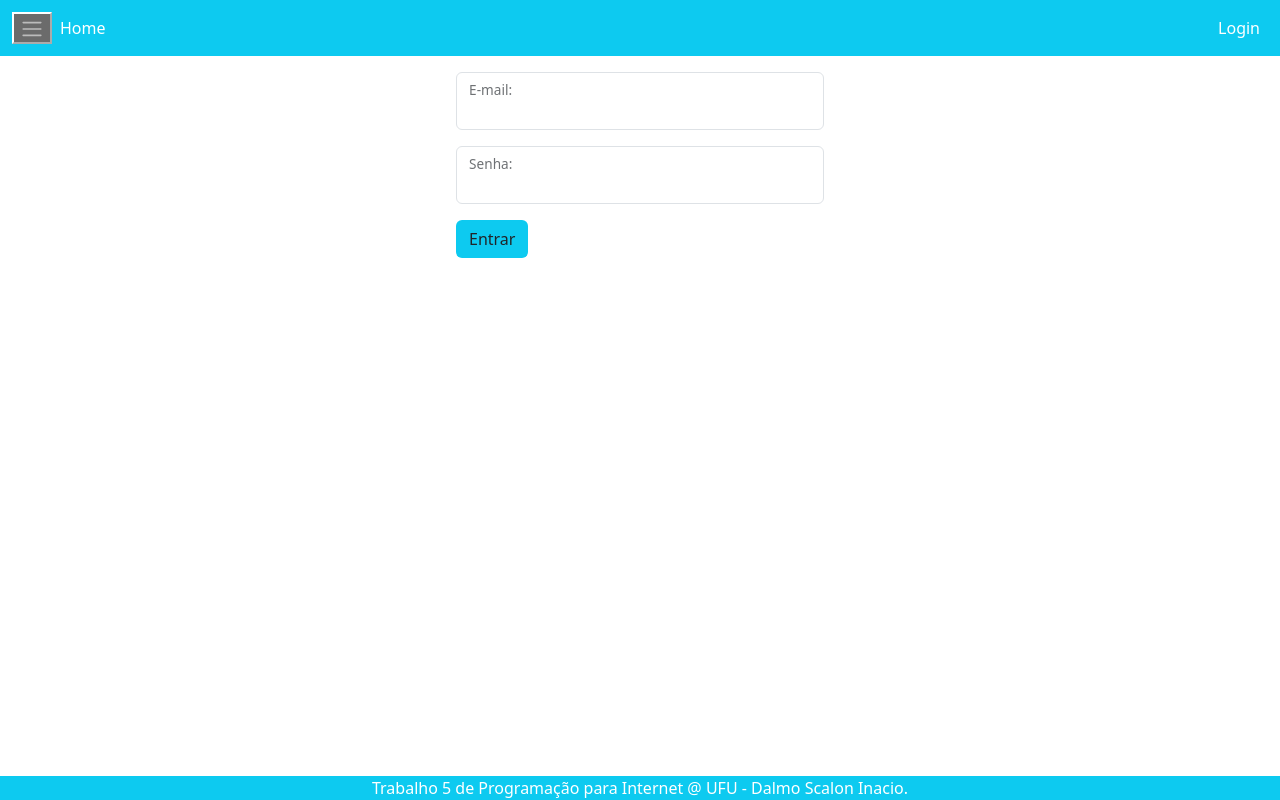
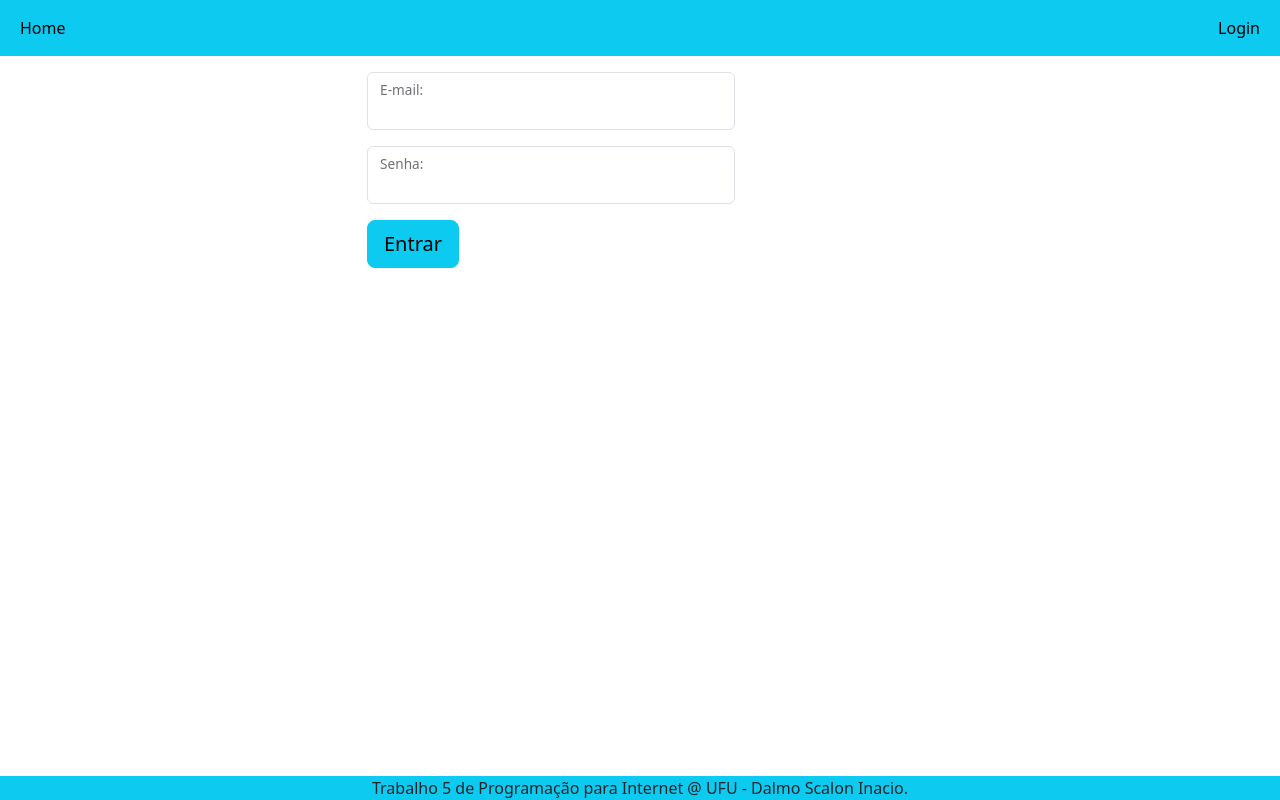
Before and after one commit to dalmo123/PPI, a plain HTML site: page ExerciciosBootstrap/ex01/index.html in a window 1280 px wide. Drawn offline with nearby package versions, Linux system fonts and the light colour scheme.

Commit message:
Update index.html

```diff
--- a/ExerciciosBootstrap/ex01/index.html
+++ b/ExerciciosBootstrap/ex01/index.html
@@ -1,8 +1,5 @@
 <!DOCTYPE html>
-
-
 <html lang="pt-br">
-
 <head>
     <meta charset="UTF-8">
     <title>Index</title>
@@ -14,19 +11,14 @@
         crossorigin="anonymous"></script>
     <script src="js/index.js"></script>
     <link rel="stylesheet" href="css/index.css">
-
 </head>
-
 <body>
-
-
-    <nav class="navbar navbar-expand-lg bg-info" data-bs-theme="dark">
+    <nav class="navbar navbar-expand-lg bg-info">
         <div class="container-fluid">
-            <button class="navgar-toggler" type="button" data-bs-toggle="collapse" data-bs-target="#navbarNav"
+            <button class="navbar-toggler" type="button" data-bs-toggle="collapse" data-bs-target="#navbarNav"
                 aria-controls="navbarNav" aria-expanded="false" aria-label="Toggle navigation">
                 <span class="navbar-toggler-icon"></span>
             </button>
-
             <div class="collapse navbar-collapse" id="navbarNav">
                 <ul class="navbar-nav">
                     <li class="nav-item">
@@ -34,7 +26,6 @@
                     </li>
                 </ul>
             </div>
-
             <div>
                 <ul class="navbar-nav">
                     <li class="nav-item">
@@ -44,10 +35,10 @@
             </div>
         </div>
     </nav>
-
     <main class="container">
-        <form id="login-form" style="width: 23rem" class="mx-auto">
-
+        <div class="row justify-content-center">
+            <div class="col-md-6">
+                <form id="login-form" style="width: 23rem">
                     <div class="my-3 form-floating">
                         <input type="email" id="email" name="email" class="form-control">
                         <label for="email">E-mail:</label>
@@ -58,15 +49,13 @@
                         <label for="senha">Senha:</label>
                         <div class="alert alert-danger d-none" id="senha-error"></div>
                     </div>
-            <button type="submit" class="btn bg-info">Entrar</button>
+                    <button type="submit" class="btn btn-info btn-lg btn-block">Entrar</button>
                 </form>
+            </div>
+        </div>
     </main>
-
-    <footer class="text-center fixed-bottom w-100 bg-info text-white">
+    <footer class="text-center fixed-bottom w-100 bg-info">
         Trabalho 5 de Programação para Internet @ UFU - Dalmo Scalon Inacio.
     </footer>
-
-
 </body>
-
 </html>
```
Lines whose indentation alone changed are shown as unchanged.
